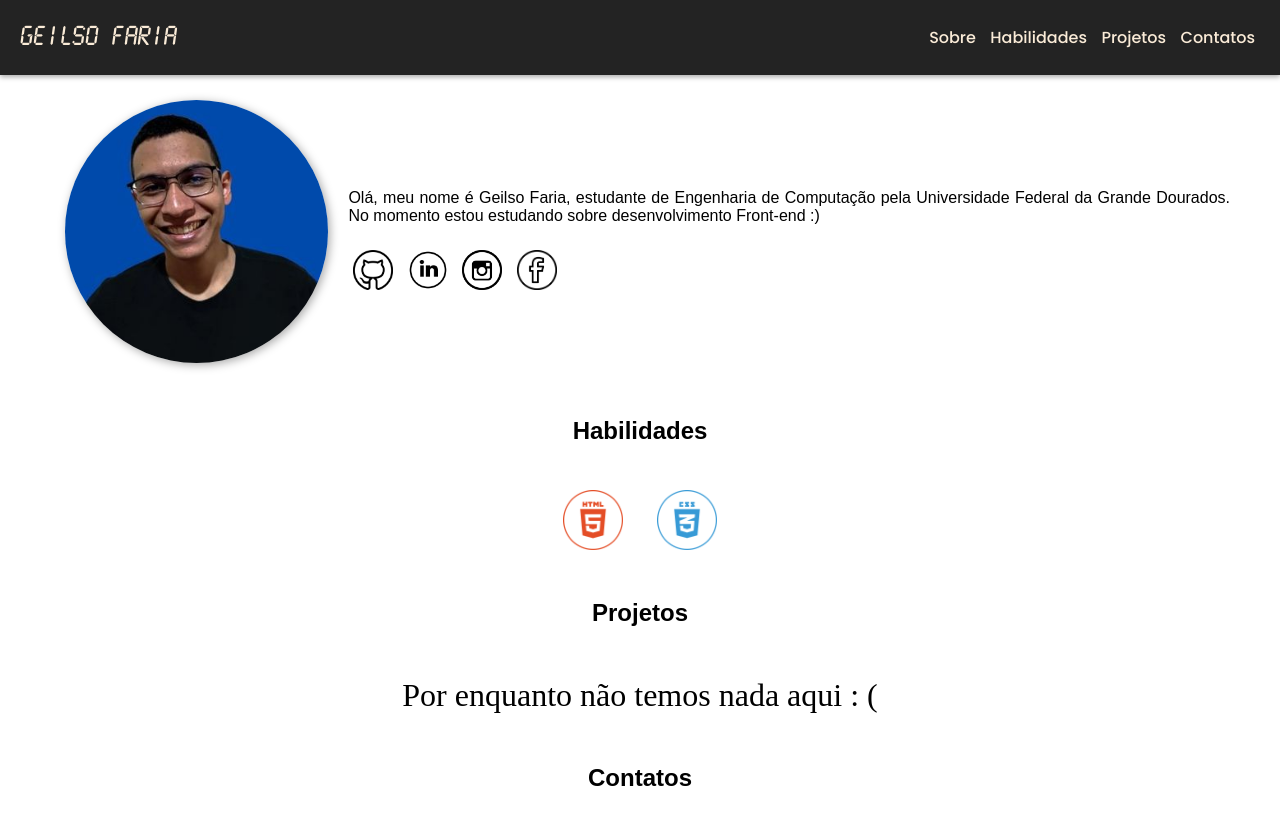
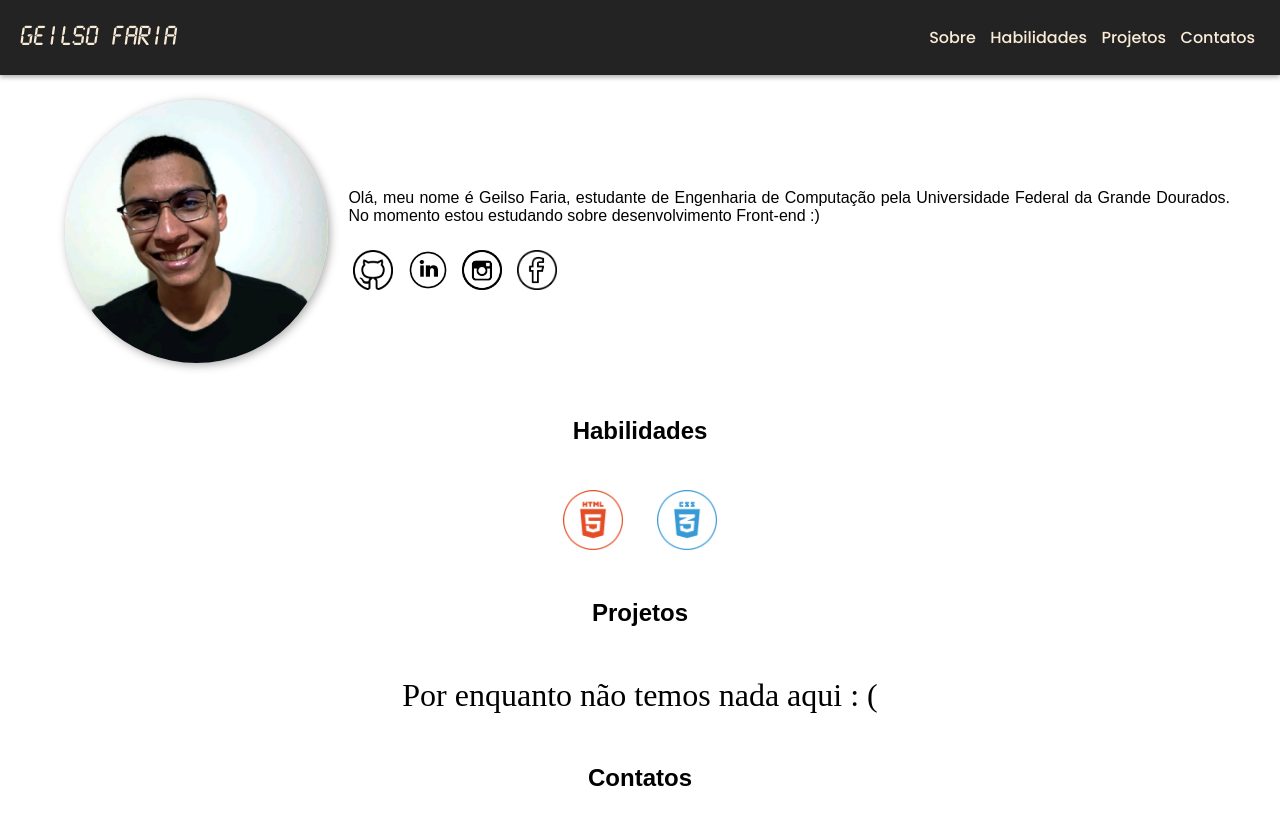
Before and after one commit to GeilsoFaria/sitePessoal, a plain HTML site: page index.html in a window 1280 px wide. Shown: the top 814 px of the page. Drawn offline with Linux system fonts and the light colour scheme.

Commit message:
atualizacao foto

```diff
--- a/index.html
+++ b/index.html
@@ -23,7 +23,7 @@
     <main>
         <div class="container">
             <div class="image-wrapper">
-              <img src="imagens/foto pessoal.jpg" alt="Foto Geilso Faria" class="item--image">
+              <img src="imagens/foto pessoal pq.png" alt="Foto Geilso Faria" class="item--image">
             </div>
             <div class="content-wrapper">
               <p class="item"> Olá, meu nome é Geilso Faria, estudante de Engenharia de Computação pela Universidade Federal da Grande Dourados. No momento estou estudando sobre desenvolvimento Front-end :)</p>
```
